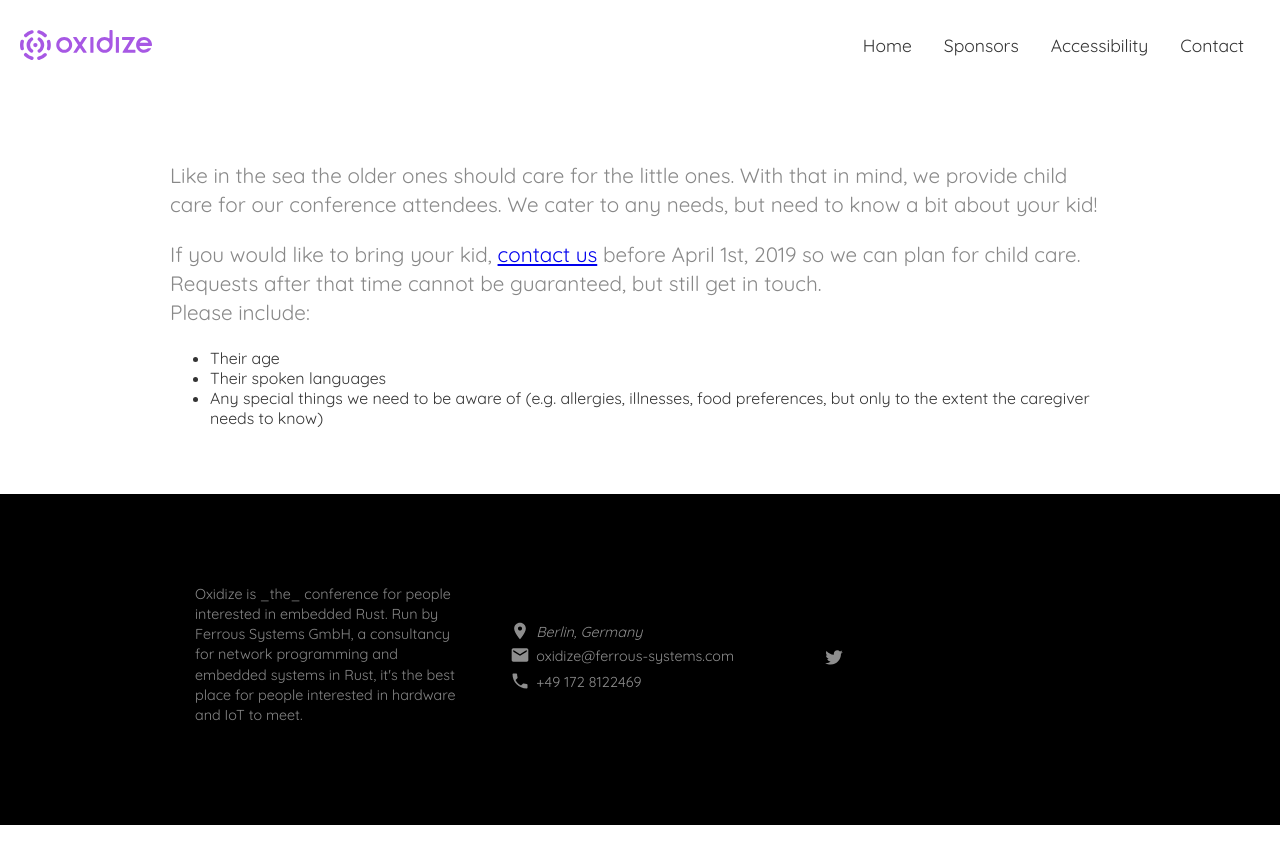
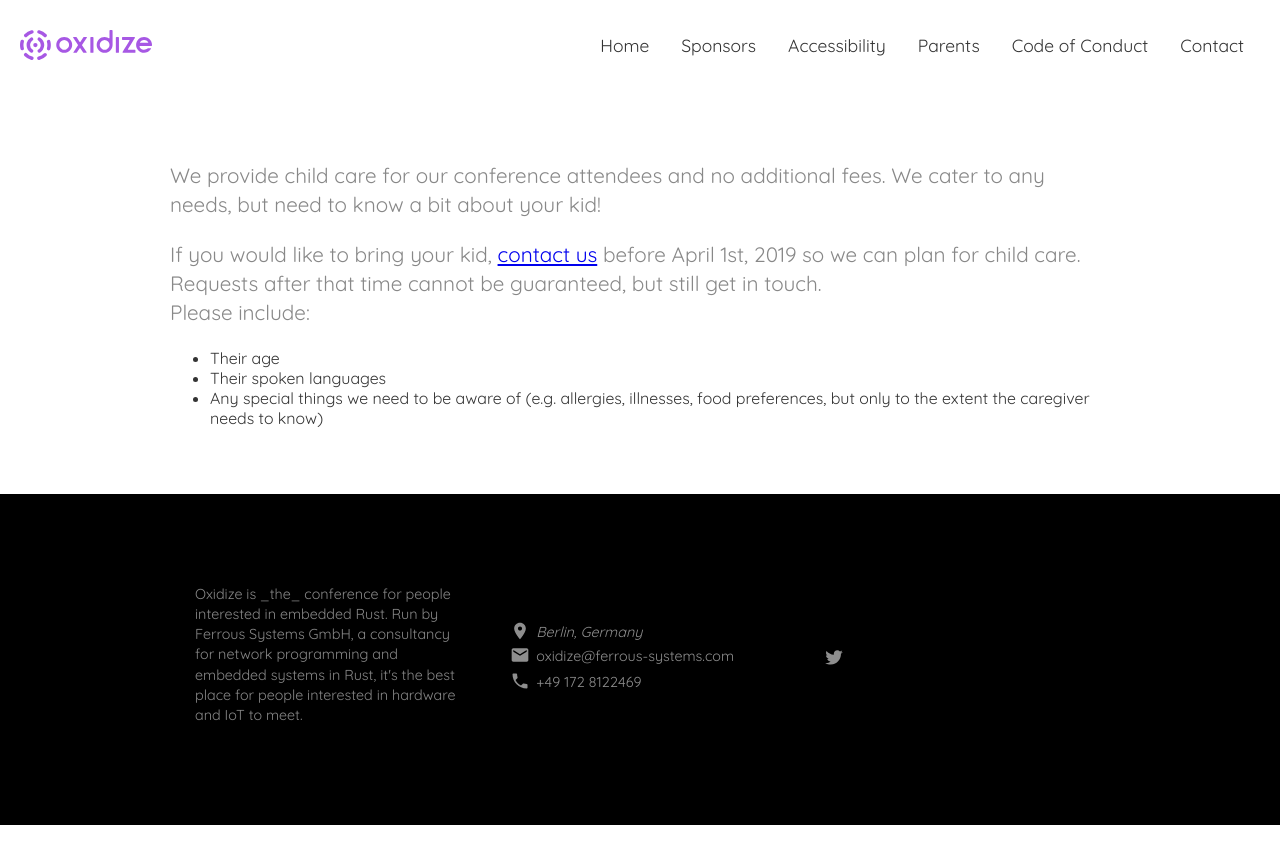
Before and after one commit to ferrous-systems/2019.oxidizeconf.com, a Jekyll site: the page built from parents.html, in a window 1280 px wide. Shown: the top 864 px of the page. Built offline with Jekyll 4.4.1, drawn with Linux system fonts in a browser that asks for light colours.

Commit message:
Add parents and coc to nav

```diff
--- a/_includes/nav.html
+++ b/_includes/nav.html
@@ -4,8 +4,11 @@
       </div>
       <div style="float: right;">
   			<a href="/" class="active">Home</a>
-  			<a href="/sponsors/packages/">Sponsors</a>
-  			<a href="/accessibility">Accessibility</a>
+			<a href="/sponsors/packages/">Sponsors</a>
+			<a href="/accessibility">Accessibility</a>
+			<a href="/parents">Parents</a>
+            <a href="/code-of-conduct">Code of Conduct</a>
+
   			<a href="mailto:oxidizeconf@ferrous-systems.com">Contact</a>
   			<a href="javascript:void(0);" class="caron" onclick="show()">&#8609;</a>
       </div>
--- a/parents.html
+++ b/parents.html
@@ -6,7 +6,7 @@ title: Little Rustaceans
 
 <div class="container">
     <div class="column centered">
-        <p>Like in the sea the older ones should care for the little ones. With that in mind, we provide child care for our conference attendees. We cater to any needs, but need to know a bit about your kid!</p>
+        <p>We provide child care for our conference attendees and no additional fees. We cater to any needs, but need to know a bit about your kid!</p>
         <p>If you would like to bring your kid, <a href="mailto:oxidizeconf@ferrous-systems.com?subject=Child%20care%20at%20Oxidize">contact us</a> before April 1st, 2019 so we can plan for child care. Requests after that time cannot be guaranteed, but still get in touch. <br /> Please include:</p>
         <ul>
             <li>Their age</li>
```
Also changed, not shown: index.html (+0 -20 lines).
